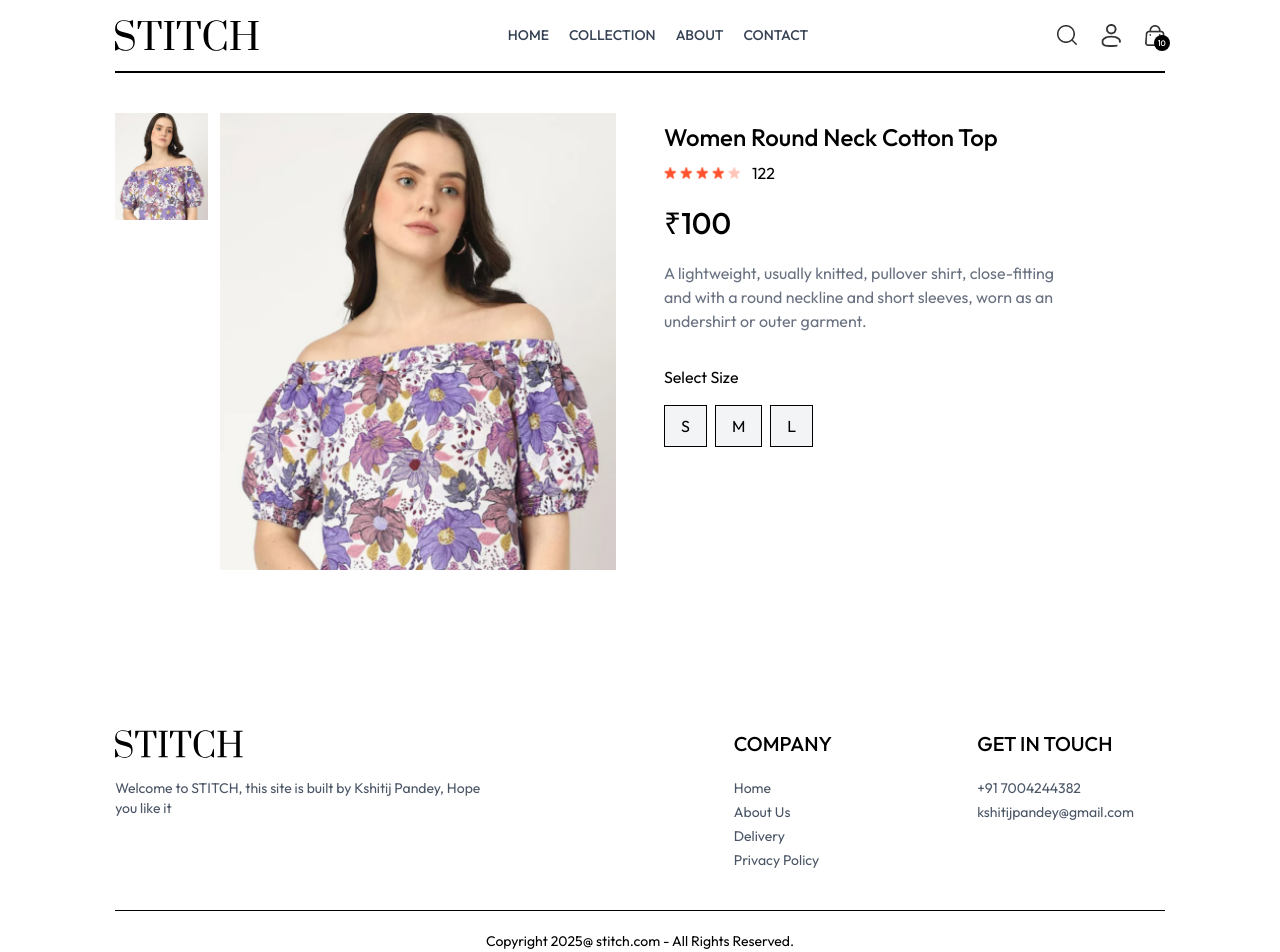
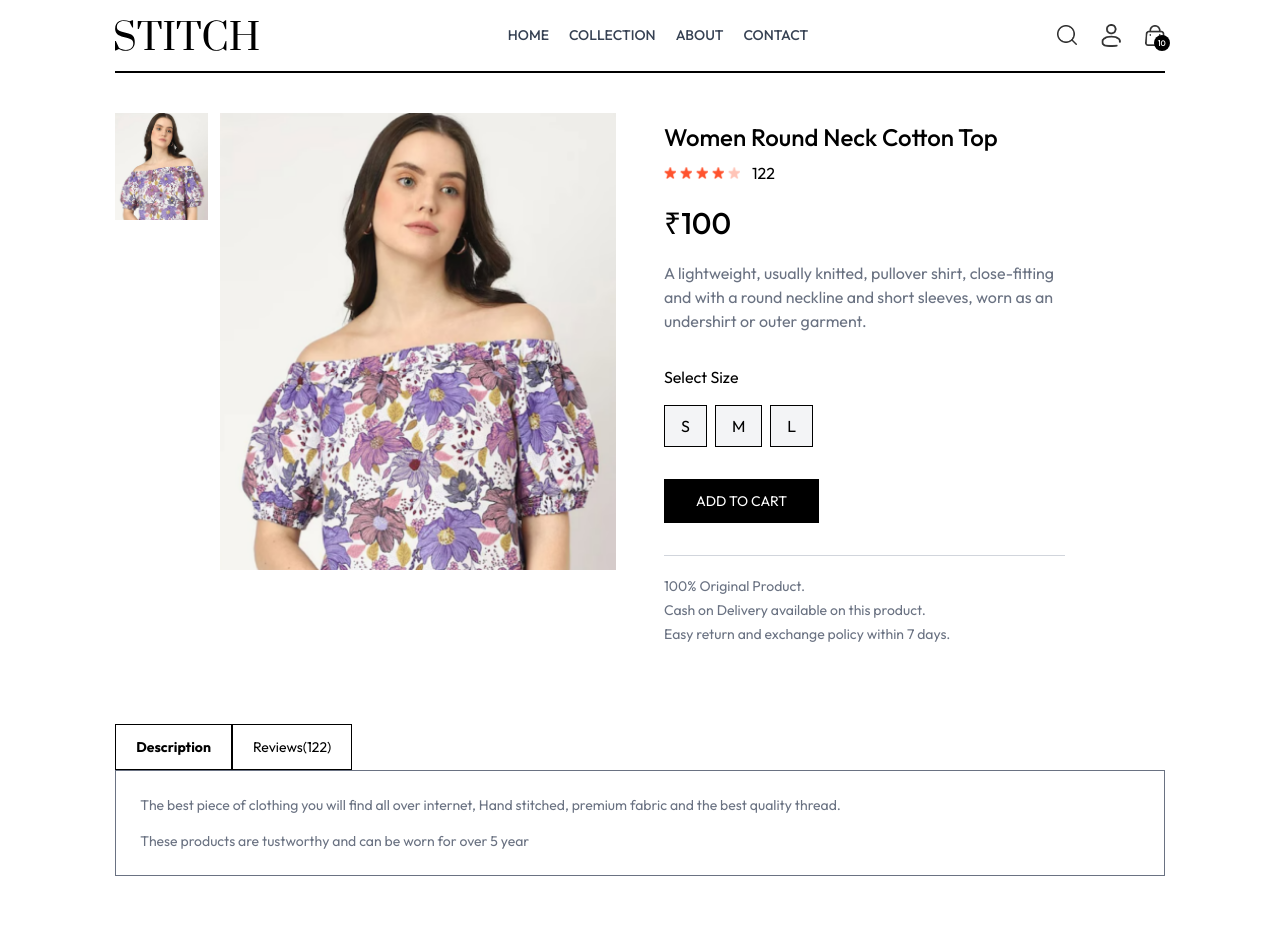
Before and after one commit to pandey22/Jersey-Store, a React (Vite) app in the folder frontend/: page /product/aaaaa in a window 1280 px wide. Shown: the top 952 px of the page. Built offline with nearby package versions, Linux system fonts and the light colour scheme.

Commit message:
Added review and description

```diff
--- a/frontend/src/components/Footer.jsx
+++ b/frontend/src/components/Footer.jsx
@@ -28,7 +28,7 @@
 
       </div>
       <div>
-            <hr />
+            <hr className=' border-gray-300'/>
             <p className='py-5 text-sm text-center'>Copyright 2025@ stitch.com - All Rights Reserved.</p>
         </div>
     </div>
--- a/frontend/src/pages/Product.jsx
+++ b/frontend/src/pages/Product.jsx
@@ -63,7 +63,33 @@
                     ))}
                   </div>
               </div>
+              <button className='bg-black text-white px-8 py-3 text-sm active:bg-gray-700 cursor-pointer'>
+                ADD TO CART
+              </button>
+              <hr className='mt-8 sm:w-4/5 border-gray-300' />
+              <div className='text-sm text-gray-500 mt-5 flex flex-col gap-1'>
+                <p>100% Original Product.</p>
+                <p>Cash on Delivery available on this product.</p>
+                <p>Easy return and exchange policy within 7 days.</p>
+
+              </div>
       </div>
+      </div>
+      {/* Description and review section*/}
+      <div className='mt-20'>
+        <div className='flex'>
+          <b className='border px-5 py-3 text-sm'>Description</b>
+          <p className='border px-5 py-3 text-sm'>Reviews(122)</p>
+        </div>
+        <div className='flex flex-col gap-4 border px-6 py-6 text-sm text-gray-500'>
+          <p>
+            The best piece of clothing you will find all over internet, Hand stitched, premium fabric and the best quality thread.
+          </p>
+          <p>
+            These products are tustworthy and can be worn for over 5 year
+          </p>
+
+        </div>
       </div>
     </div>
   ) : <div className='opacity-0'></div>
```
